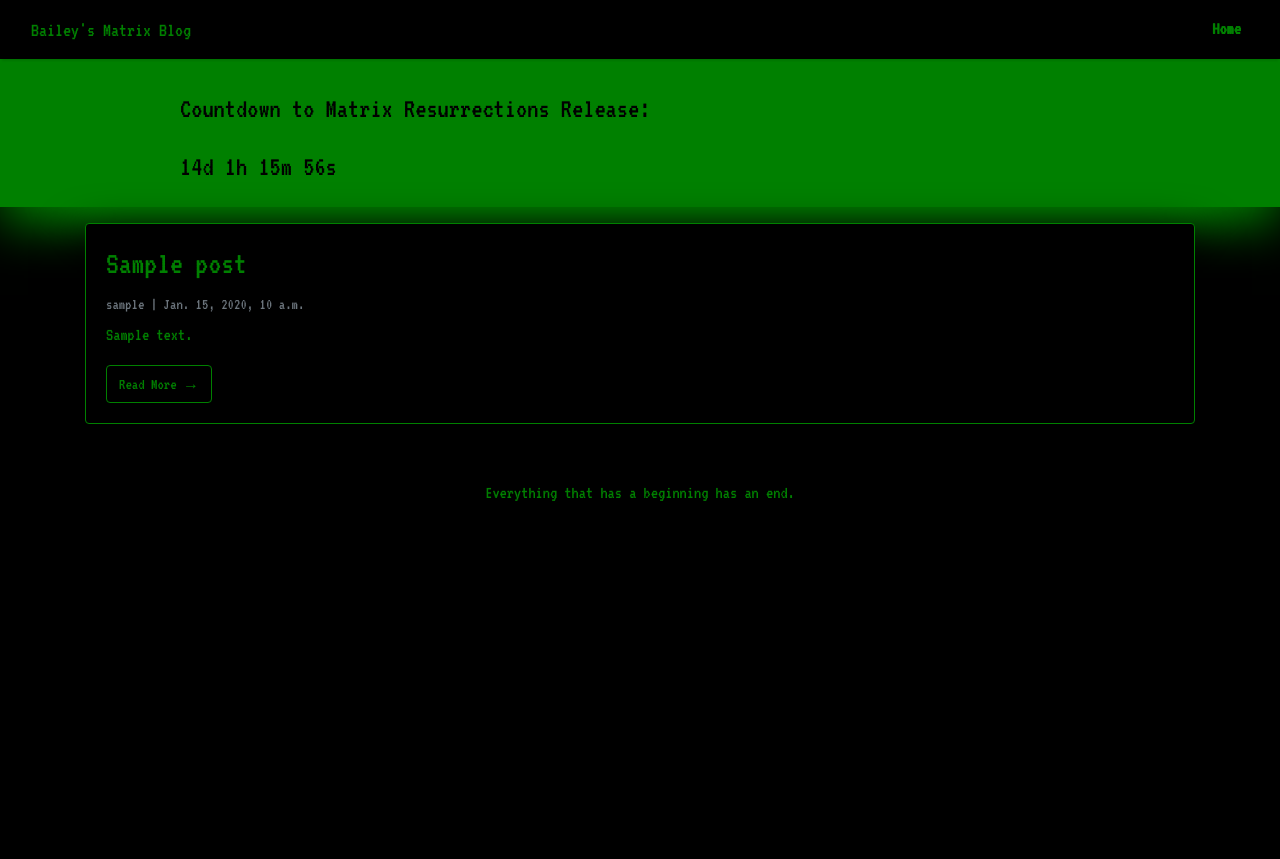
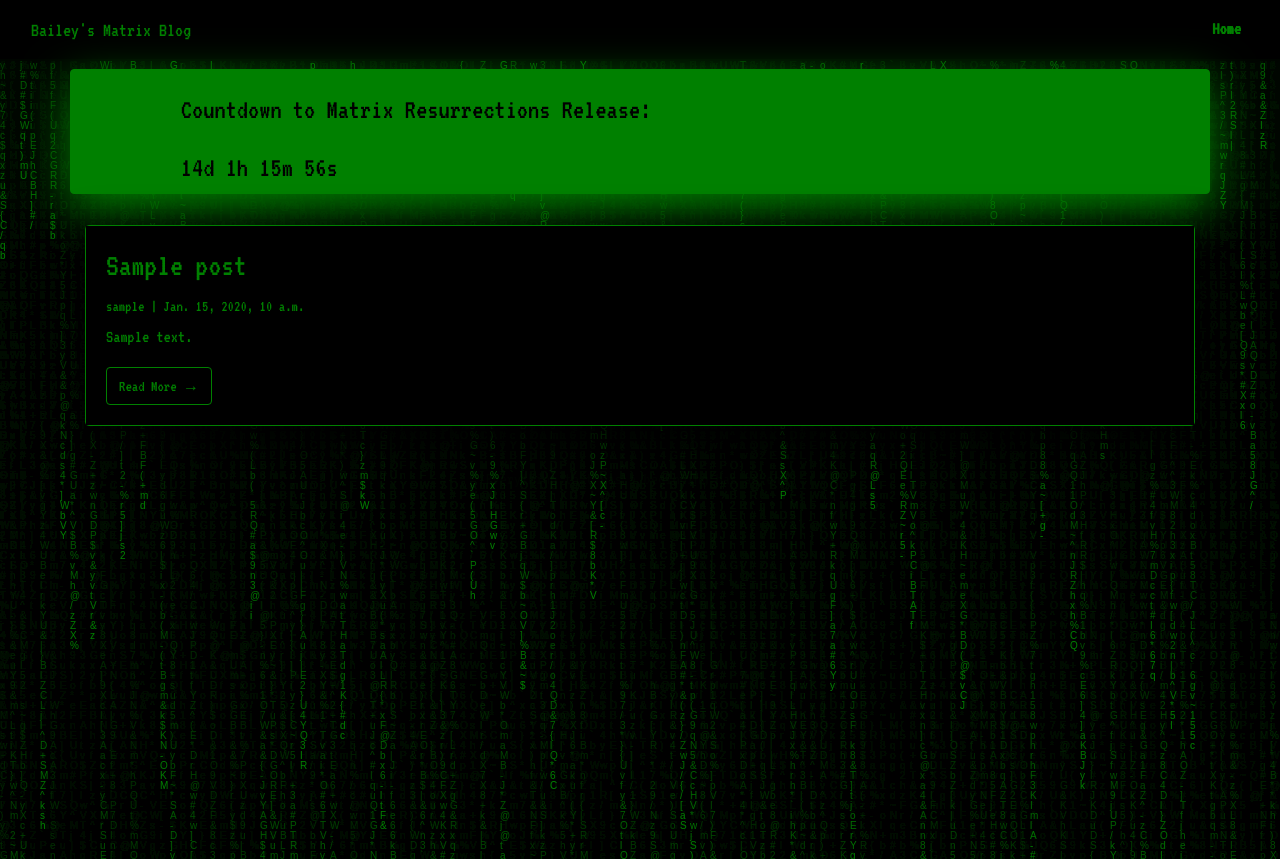
Before and after one commit to baileyfiscus/EE-551-Django_Blog, a Django app: page / in a window 1280 px wide. Before the commit the page ends 501 px from the top, so only its background shows below. Run offline with Django 4.2, Linux system fonts and the light colour scheme; tables that the repository leaves empty hold one stand-in row (values such as "Sample post"); some libraries are stand-ins or nearby versions.

Commit message:
Finishing touches and crazy matrix background.

```diff
--- a/FinalProjectSite/templates/base.html
+++ b/FinalProjectSite/templates/base.html
@@ -17,6 +17,7 @@
     font-size: 17px;
     color:green;
     background-color: #000000;
+    background: black;
 }
 .shadow {
     box-shadow: 0 4px 2px -2px rgba(0, 0, 0, 0.1);
@@ -34,6 +35,21 @@
     background-color: black;
     border-color: green;
 }
+    .button2 {
+
+    }
+
+    .button2:hover {
+	color: green;
+        box-shadow: 0 16px 48px green;
+	}
+
+	            *{
+                margin: 0;
+                padding: 0;
+            }
+
+    canvas {position:absolute;}
 </style>
 
 <!-- Navigation -->
@@ -43,12 +59,15 @@
 	<div class="collapse navbar-collapse" id="navbarResponsive">
 	    <ul class="navbar-nav ml-auto">
 		<li class="nav-item">
-		    <a class="nav-link font-weight-bold matrix-colors" href="http://127.0.0.1:8000">Home</a>
+		    <a class="nav-link font-weight-bold matrix-colors button2" href="http://127.0.0.1:8000">Home</a>
 		</li>
 	    </ul>
 	</div>
     </div>
 </nav>
+
+<canvas id="c"></canvas>
+
 {% block content %}
 <!-- Content Goes here -->
 {% endblock content %}
@@ -57,5 +76,60 @@
 <footer class="py-3 bg-grey">
     <p class="m-0 matrix-colors text-center ">Everything that has a beginning has an end.</p>
 </footer>
+
+<script>
+	/* Matrix Canvas code By Boujjou Achraf*/
+	var c = document.getElementById("c");
+        var ctx = c.getContext("2d");
+
+        //making the canvas full screen
+        c.height = window.innerHeight;
+        c.width = window.innerWidth;
+
+        //chinese characters - taken from the unicode charset
+        var matrix = "abcdefghijklmnopqrstuvwxyzABCDEFGHIJKLMNOPQRSTUVWXYZ123456789@#$%^&*()*&^%+-/~{[|`]}";
+        //converting the string into an array of single characters
+        matrix = matrix.split("");
+
+        var font_size = 10;
+        var columns = c.width/font_size; //number of columns for the rain
+        //an array of drops - one per column
+        var drops = [];
+        //x below is the x coordinate
+        //1 = y co-ordinate of the drop(same for every drop initially)
+        for(var x = 0; x < columns; x++)
+            drops[x] = 1;
+
+        //drawing the characters
+        function draw()
+        {
+            //Black BG for the canvas
+            //translucent BG to show trail
+            ctx.fillStyle = "rgba(0, 0, 0, 0.04)";
+            ctx.fillRect(0, 0, c.width, c.height);
+
+            ctx.fillStyle = "#008000";//green text
+            ctx.font = font_size + "px arial";
+            //looping over drops
+            for(var i = 0; i < drops.length; i++)
+            {
+                //a random chinese character to print
+                var text = matrix[Math.floor(Math.random()*matrix.length)];
+                //x = i*font_size, y = value of drops[i]*font_size
+                ctx.fillText(text, i*font_size, drops[i]*font_size);
+
+                //sending the drop back to the top randomly after it has crossed the screen
+                //adding a randomness to the reset to make the drops scattered on the Y axis
+                if(drops[i]*font_size > c.height && Math.random() > 0.975)
+                    drops[i] = 0;
+
+                //incrementing Y coordinate
+                drops[i]++;
+            }
+        }
+
+        setInterval(draw, 35);
+
+</script>
 </body>
 </html>
--- a/FinalProjectSite/templates/index.html
+++ b/FinalProjectSite/templates/index.html
@@ -25,13 +25,34 @@
         background-color: green;
         box-shadow: 0 16px 48px green;
     }
+
+    .button1 {
+
+    }
+    .button1:hover {
+	background-color: green;
+	color: black;
+	border-color: green;
+	}
+    .button1:focus {
+	background-color: green;
+	color: black;
+	border-color: green;
+        box-shadow: 0 16px 48px green;
+	}
+    .active {
+	background-color: green;
+	color: black;
+	border-color: green;
+        box-shadow: 0 16px 48px green;
+	}
 </style>
 
 <header class="masthead">
     <div class="overlay"></div>
-    <div class="container invcard">
+    <div class="container card invcard">
         <div class="row">
-            <div class=" col-md-8 col-md-10 mx-auto">
+            <div class="col-md-8 col-md-10 mx-auto">
                 <div class="site-heading text-black">
                     <h3 class=" site-heading my-4 mt-3">Countdown to Matrix Resurrections Release:</h3><h3 id="countdown"></h3>
                 </div>
@@ -44,20 +65,18 @@
         <!-- Blog Entries Column -->
         <div class="col-md mt-3 center">
             {% for post in post_list %}
-            <div class="card mb-4">
-                <div class="card-body">
-                    <h2 class="card-title">{{ post.title }}</h2>
-                    <p class="card-text text-muted h6">{{ post.author }} | {{ post.created_on}} </p>
-                    <p class="card-text">{{post.content|slice:":200" }}</p>
-                    <a href="{% url 'post_detail' post.slug  %}" class="btn btn-primary matrix-colors">Read More &rarr;</a>
+            <div class="card mb-4 matrix-colors">
+                <div class="card-body matrix-colors">
+                    <h2 class="card-title matrix-colors">{{ post.title }}</h2>
+                    <p class="card-text h6 matrix-colors">{{ post.author }} | {{ post.created_on}} </p>
+                    <p class="card-text matrix-colors">{{post.content|slice:":200" }}</p>
+                    <a href="{% url 'post_detail' post.slug  %}" class="btn matrix-colors button1">Read More &rarr;</a>
                 </div>
             </div>
             {% endfor %}
         </div>
     </div>
 </div>
-
-<p id="countdown"></p>
 
 <script>
 // Set the date we're counting down to
```
